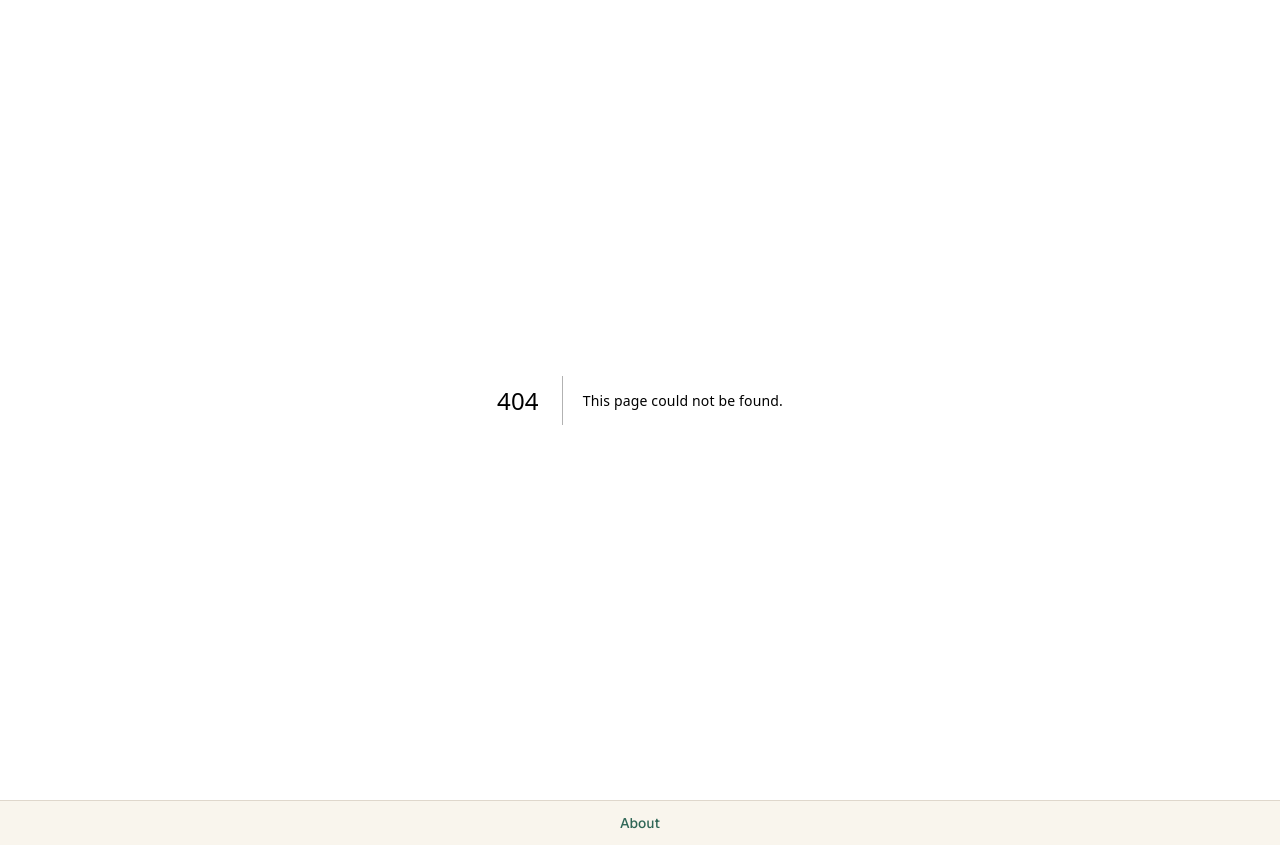
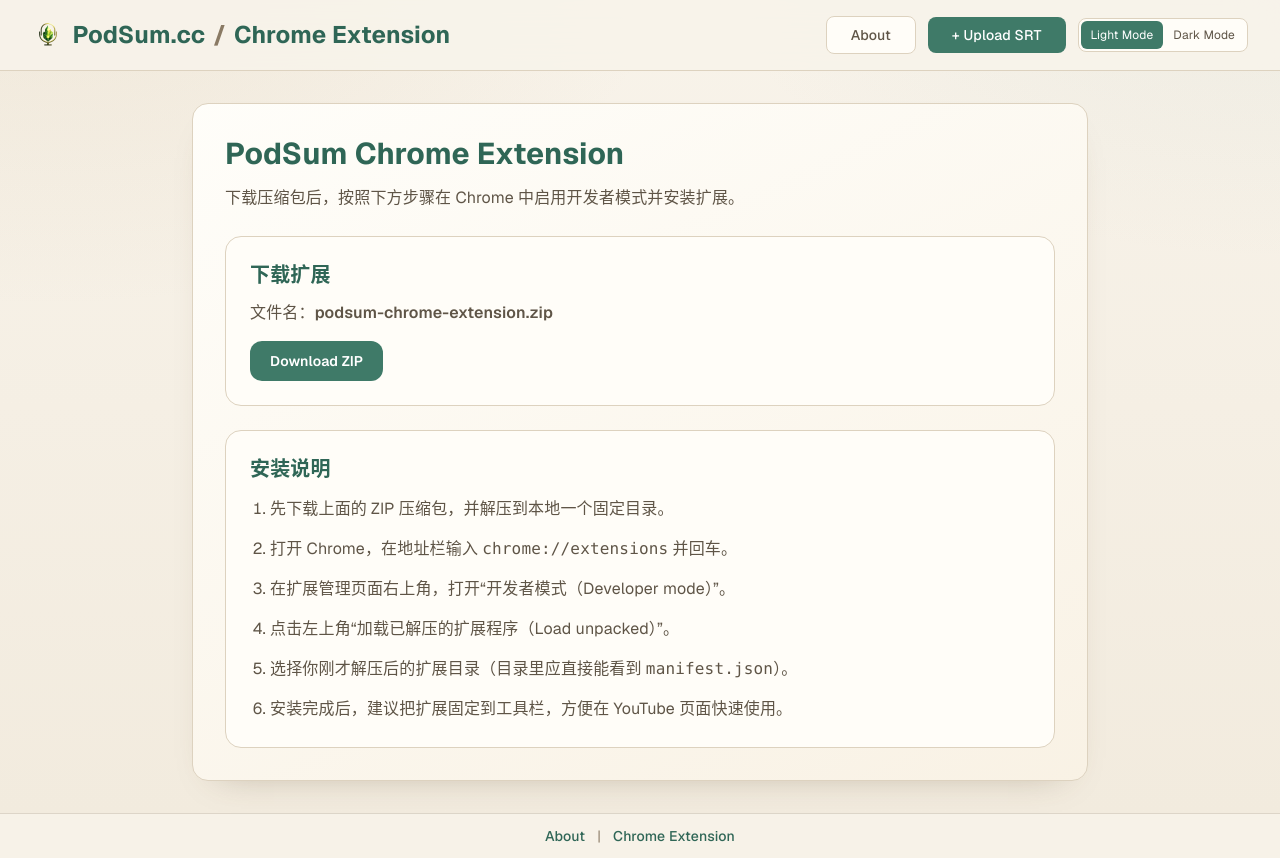
Before and after one commit to chenzixin1/PodcastSummarizer, a Next.js app: page /chrome-extension in a window 1280 px wide. Before the commit this address had no page. Built offline with nearby package versions, Linux system fonts and the light colour scheme.

Commit message:
feat: add chrome extension download page and footer link

```diff
--- /dev/null
+++ b/app/chrome-extension/page.tsx
@@ -0,0 +1,113 @@
+'use client';
+
+import { useEffect, useState } from 'react';
+import Link from 'next/link';
+import Image from 'next/image';
+
+type ThemeMode = 'light' | 'dark';
+
+export default function ChromeExtensionPage() {
+  const [themeMode, setThemeMode] = useState<ThemeMode>('light');
+
+  useEffect(() => {
+    if (typeof window === 'undefined') {
+      return;
+    }
+    const storedTheme = window.localStorage.getItem('podsum-dashboard-theme');
+    if (storedTheme === 'light' || storedTheme === 'dark') {
+      setThemeMode(storedTheme);
+      return;
+    }
+    const prefersDark = window.matchMedia('(prefers-color-scheme: dark)').matches;
+    setThemeMode(prefersDark ? 'dark' : 'light');
+  }, []);
+
+  useEffect(() => {
+    if (typeof window === 'undefined') {
+      return;
+    }
+    window.localStorage.setItem('podsum-dashboard-theme', themeMode);
+  }, [themeMode]);
+
+  return (
+    <div className="dashboard-shell min-h-screen text-[var(--text-main)] flex flex-col" data-theme={themeMode}>
+      <header className="sticky top-0 z-20 border-b border-[var(--border-soft)] bg-[var(--header-bg)] backdrop-blur-xl">
+        <div className="mx-auto w-full max-w-[1400px] px-4 sm:px-6 lg:px-8 py-4 flex flex-col gap-3 md:flex-row md:justify-between md:items-center">
+          <nav className="app-breadcrumb-nav w-full md:w-auto">
+            <Link href="/" className="app-breadcrumb-link">
+              <Image src="/podcast-summarizer-icon.png" alt="PodSum logo" width={28} height={28} className="app-breadcrumb-logo" />
+              <span>PodSum.cc</span>
+            </Link>
+            <span className="app-breadcrumb-divider">/</span>
+            <span className="app-breadcrumb-current">Chrome Extension</span>
+          </nav>
+          <div className="flex items-center gap-2 sm:gap-3 flex-wrap justify-end w-full md:w-auto">
+            <Link href="/about" className="bg-[var(--paper-base)] hover:bg-[var(--paper-muted)] border border-[var(--border-soft)] text-[var(--text-secondary)] text-sm font-medium py-2 px-4 sm:px-6 rounded-lg transition-colors">
+              About
+            </Link>
+            <Link href="/upload" className="bg-[var(--btn-primary)] hover:bg-[var(--btn-primary-hover)] text-[var(--btn-primary-text)] text-sm font-medium py-2 px-4 sm:px-6 rounded-lg transition-colors">
+              + Upload SRT
+            </Link>
+            <div className="inline-flex items-center rounded-lg border border-[var(--border-soft)] bg-[var(--paper-base)] p-0.5">
+              <button
+                onClick={() => setThemeMode('light')}
+                className={`px-2.5 py-1.5 text-xs rounded-md transition-colors ${
+                  themeMode === 'light'
+                    ? 'bg-[var(--btn-primary)] text-[var(--btn-primary-text)]'
+                    : 'text-[var(--text-secondary)] hover:bg-[var(--paper-muted)]'
+                }`}
+              >
+                Light Mode
+              </button>
+              <button
+                onClick={() => setThemeMode('dark')}
+                className={`px-2.5 py-1.5 text-xs rounded-md transition-colors ${
+                  themeMode === 'dark'
+                    ? 'bg-[var(--btn-primary)] text-[var(--btn-primary-text)]'
+                    : 'text-[var(--text-secondary)] hover:bg-[var(--paper-muted)]'
+                }`}
+              >
+                Dark Mode
+              </button>
+            </div>
+          </div>
+        </div>
+      </header>
+
+      <main className="container mx-auto w-full max-w-[1400px] p-4 sm:p-6 lg:p-8 flex-grow">
+        <section className="dashboard-panel rounded-2xl p-5 sm:p-6 lg:p-8 max-w-4xl mx-auto">
+          <h1 className="text-2xl sm:text-3xl font-bold text-[var(--heading)] mb-3">PodSum Chrome Extension</h1>
+          <p className="text-[var(--text-secondary)] leading-7 mb-6">
+            下载压缩包后，按照下方步骤在 Chrome 中启用开发者模式并安装扩展。
+          </p>
+
+          <div className="rounded-2xl border border-[var(--border-soft)] bg-[var(--paper-base)] p-5 sm:p-6 mb-6">
+            <h2 className="text-lg sm:text-xl font-semibold text-[var(--heading)] mb-3">下载扩展</h2>
+            <p className="text-sm sm:text-base text-[var(--text-secondary)] mb-4">
+              文件名：<span className="font-semibold">podsum-chrome-extension.zip</span>
+            </p>
+            <a
+              href="/downloads/podsum-chrome-extension.zip"
+              download
+              className="inline-flex items-center justify-center rounded-xl bg-[var(--btn-primary)] px-5 py-2.5 text-sm font-semibold text-[var(--btn-primary-text)] hover:bg-[var(--btn-primary-hover)] transition-colors"
+            >
+              Download ZIP
+            </a>
+          </div>
+
+          <div className="rounded-2xl border border-[var(--border-soft)] bg-[var(--paper-base)] p-5 sm:p-6">
+            <h2 className="text-lg sm:text-xl font-semibold text-[var(--heading)] mb-3">安装说明</h2>
+            <ol className="list-decimal pl-5 space-y-3 text-sm sm:text-base leading-7 text-[var(--text-secondary)]">
+              <li>先下载上面的 ZIP 压缩包，并解压到本地一个固定目录。</li>
+              <li>打开 Chrome，在地址栏输入 <code>chrome://extensions</code> 并回车。</li>
+              <li>在扩展管理页面右上角，打开“开发者模式（Developer mode）”。</li>
+              <li>点击左上角“加载已解压的扩展程序（Load unpacked）”。</li>
+              <li>选择你刚才解压后的扩展目录（目录里应直接能看到 <code>manifest.json</code>）。</li>
+              <li>安装完成后，建议把扩展固定到工具栏，方便在 YouTube 页面快速使用。</li>
+            </ol>
+          </div>
+        </section>
+      </main>
+    </div>
+  );
+}
--- a/app/layout.tsx
+++ b/app/layout.tsx
@@ -35,9 +35,15 @@
           </SessionWrapper>
         </div>
         <footer className="border-t border-[rgba(128,112,86,0.22)] bg-[rgba(248,243,234,0.82)] px-4 py-3 text-center text-sm text-[#5f5547]">
-          <Link href="/about" className="font-medium text-[#2f6656] hover:text-[#255648] hover:underline underline-offset-4 transition-colors">
-            About
-          </Link>
+          <div className="inline-flex items-center gap-3">
+            <Link href="/about" className="font-medium text-[#2f6656] hover:text-[#255648] hover:underline underline-offset-4 transition-colors">
+              About
+            </Link>
+            <span className="text-[#8a7a64]">|</span>
+            <Link href="/chrome-extension" className="font-medium text-[#2f6656] hover:text-[#255648] hover:underline underline-offset-4 transition-colors">
+              Chrome Extension
+            </Link>
+          </div>
         </footer>
       </body>
     </html>
```
Also changed, not shown: 1 other file (tests, documents, lock files or other folders).
